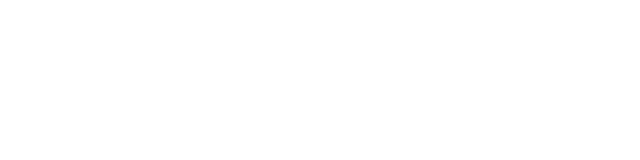
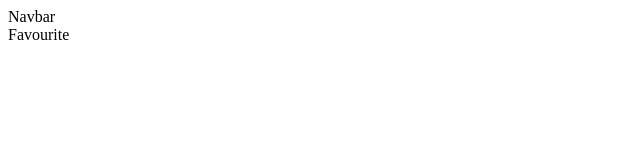
Before and after one commit to Sunrisee13/recipe-book, a React app: page /favourite in a window 1280 px wide. Before the commit this address had no page. Shown: the top 160 px of the page, without its empty margins (0-640 px from the left). Built offline with nearby package versions, Linux system fonts and the light colour scheme; the HTML template or start-up script is replaced by a standard one.

Commit message:
Initial start

```diff
--- a/src/components/App.jsx
+++ b/src/components/App.jsx
@@ -1,12 +1,16 @@
-import React from "react";
-import { Routes, Route } from "react-router-dom";
+import React from 'react';
+import { Routes, Route } from 'react-router-dom';
+import Favourite from './Favourite';
+import Home from './Home';
+import Navbar from './Navbar';
 
 function App({}) {
   return (
     <>
-      {/* <NavBar /> */}
+      <Navbar />
       <Routes>
-        {/* <Route index path="/" element={<Home title={title} />} /> */}
+        <Route index path='/' element={<Home />} />
+        <Route index path='/favourite' element={<Favourite />} />
       </Routes>
     </>
   );
--- /dev/null
+++ b/src/components/Favourite.jsx
@@ -0,0 +1,7 @@
+import React from 'react'
+
+export default function Favourite() {
+  return (
+    <div>Favourite</div>
+  )
+}
--- /dev/null
+++ b/src/components/Home.jsx
@@ -0,0 +1,7 @@
+import React from 'react'
+
+export default function Home() {
+  return (
+    <div>Home</div>
+  )
+}
--- /dev/null
+++ b/src/components/Navbar.jsx
@@ -0,0 +1,7 @@
+import React from 'react'
+
+export default function Navbar() {
+  return (
+    <div>Navbar</div>
+  )
+}
```
Also changed, not shown: src/routes/favouriteRouter.js (added, +10 -0 lines), src/routes/index.js (deleted, +0 -10 lines), src/routes/indexRouter.js (added, +10 -0 lines), src/server.js (+15 -13 lines).
